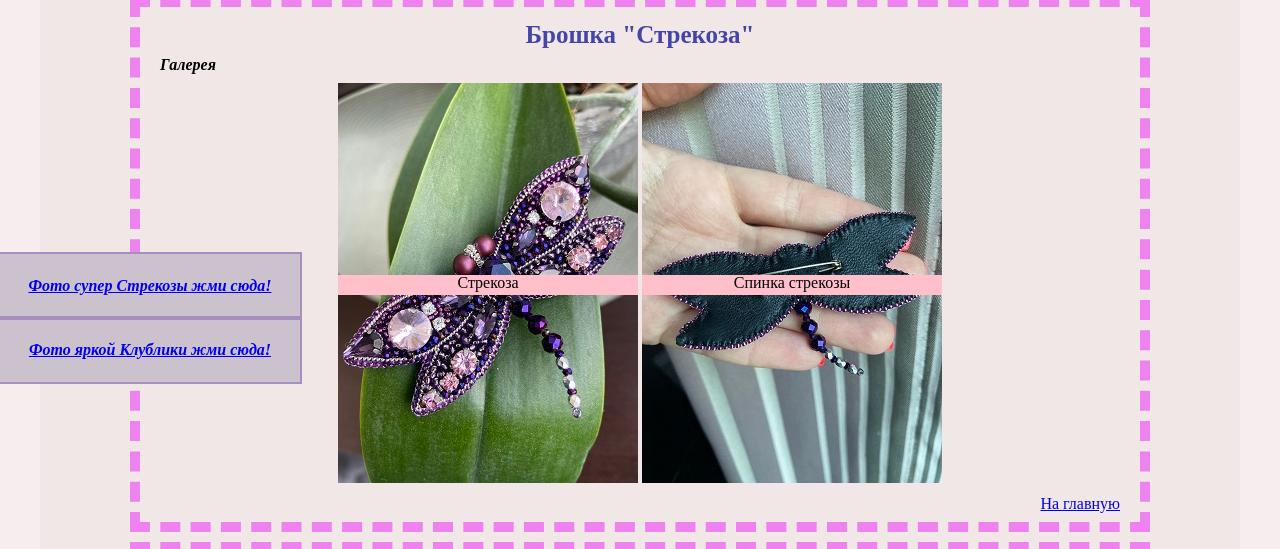
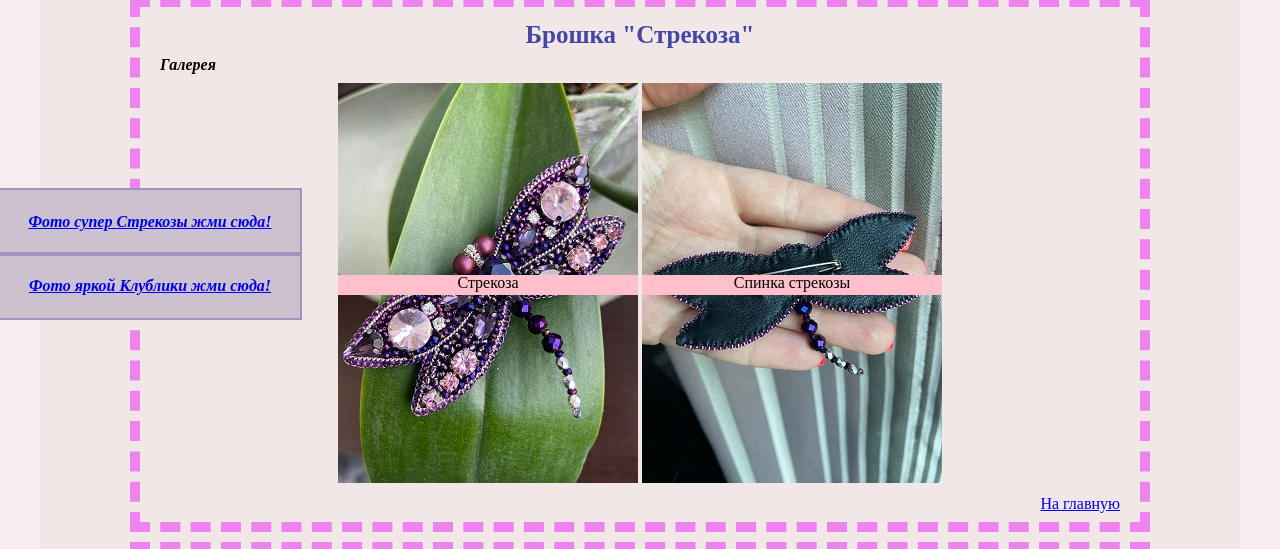
Before and after one commit to YanaGomeliuk/SiteItHillel, a plain HTML site: page galery/index_photo.html in a window 1280 px wide. Shown: the part 146-695 px from the top of the page. Drawn offline with Linux system fonts and the light colour scheme.

Commit message:
second commit

```diff
--- a/style/style.css
+++ b/style/style.css
@@ -463,7 +463,9 @@ p {
     position: fixed;
     max-width: 300px;
     width: 100%;
+    left: 0;
     top: 50%;
+    margin-top: -64px;
     outline: 2px solid rgb(166, 142, 191);
 }
 .block{
```
